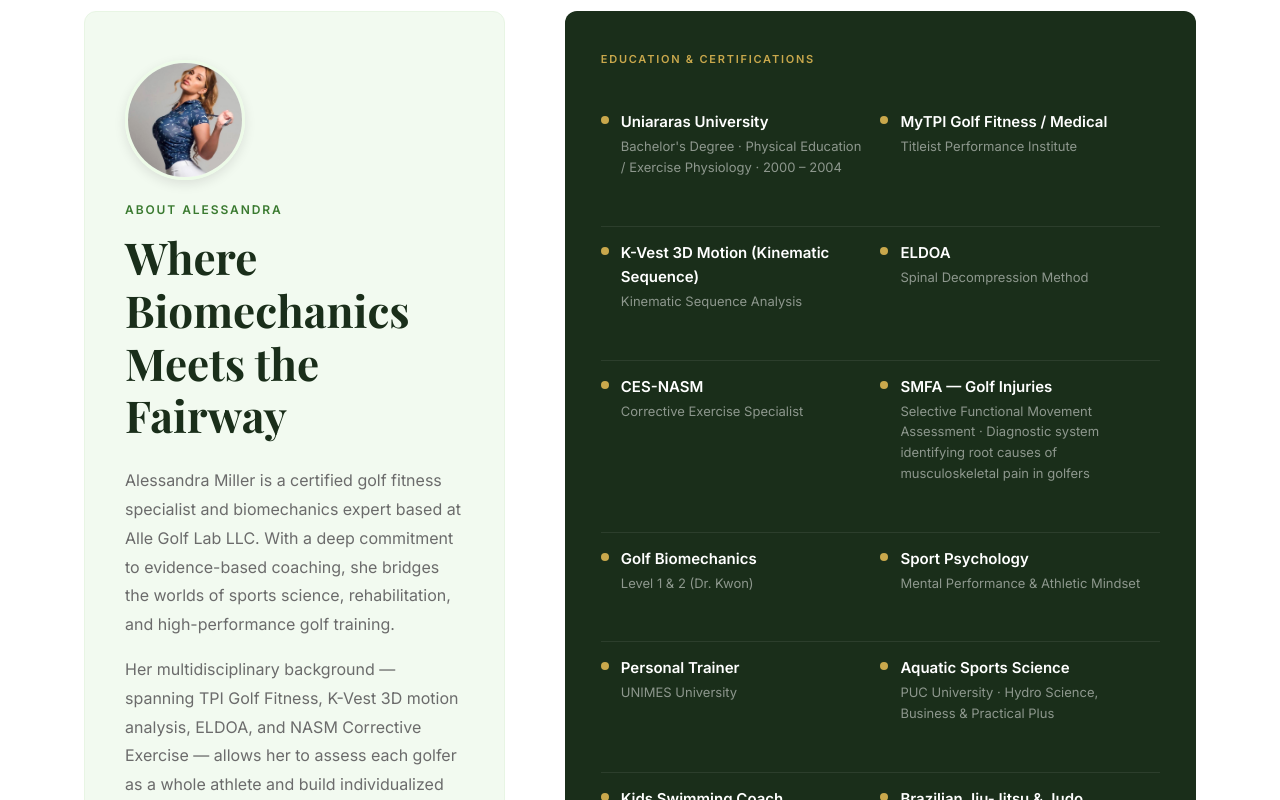
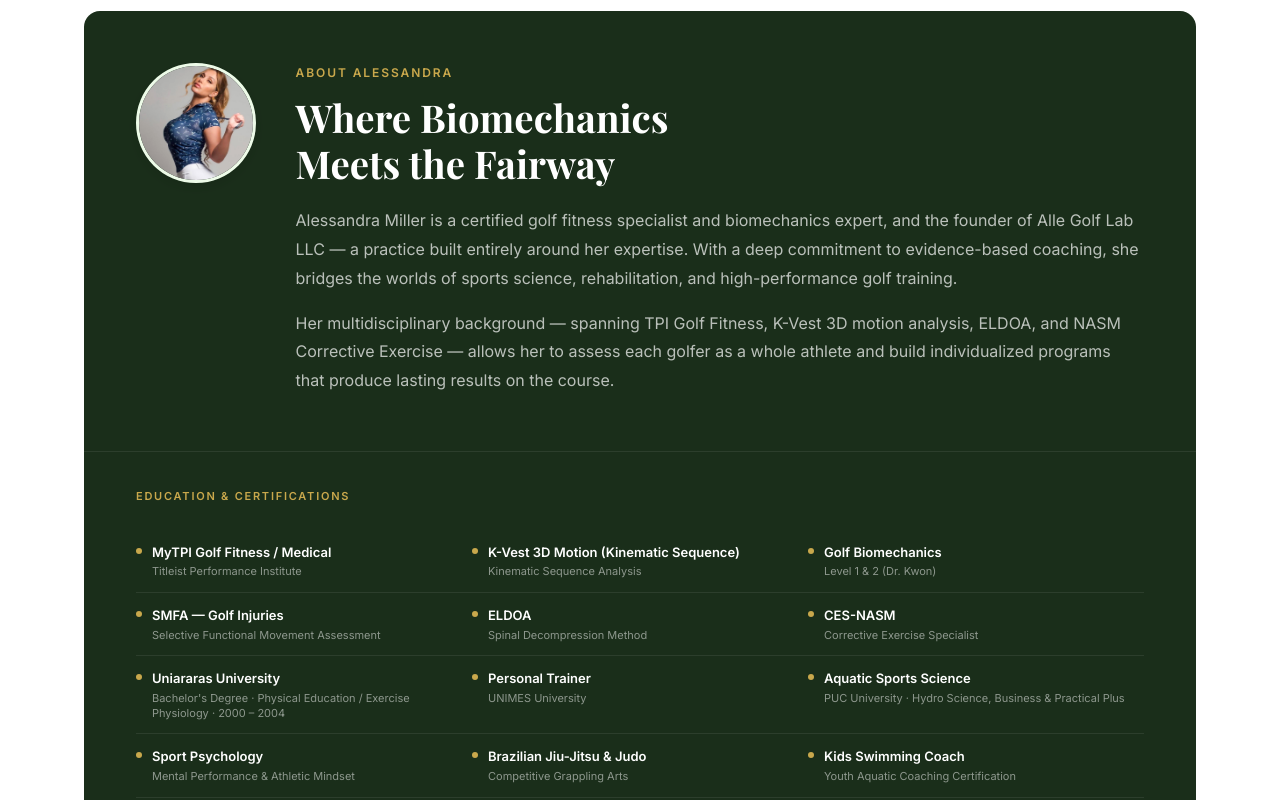
Before and after one commit to earthddx/golf-next, a Next.js app: page / in a window 1280 px wide. Shown: the part 1040-1840 px from the top of the page. Built offline with nearby package versions, Linux system fonts and the light colour scheme.

Commit message:
about section rework

```diff
--- a/app/App.module.css
+++ b/app/App.module.css
@@ -309,50 +309,46 @@
   background: var(--white);
 }
 
-.aboutGrid {
-  display: grid;
-  grid-template-columns: 2fr 3fr;
-  gap: 60px;
-  align-items: stretch;
+.aboutCard {
+  background: var(--green-900);
+  border-radius: 16px;
+  overflow: hidden;
 }
 
-.aboutCertsCol {
-  background: var(--green-900);
-  border-radius: 12px;
-  padding: 40px 36px;
+.aboutProfile {
   display: flex;
-  flex-direction: column;
+  align-items: flex-start;
+  gap: 40px;
+  padding: 52px 52px 40px;
+  border-bottom: 1px solid rgba(255,255,255,0.08);
 }
 
-.aboutCertsCol .certSectionLabel {
-  color: var(--gold);
-  margin-bottom: 28px;
+.aboutCertsPanel {
+  padding: 36px 52px 44px;
+}
+
+.aboutCertsPanel .certSectionLabel {
+  margin-bottom: 24px;
 }
 
 .certCardList {
   list-style: none;
   display: grid;
-  grid-template-columns: 1fr 1fr;
+  grid-template-columns: repeat(3, 1fr);
   gap: 0;
-  flex: 1;
 }
 
 .certCard {
   display: flex;
   align-items: flex-start;
-  gap: 12px;
-  padding: 14px 12px 14px 0;
+  gap: 10px;
+  padding: 12px 12px 12px 0;
   border-bottom: 1px solid rgba(255,255,255,0.08);
 }
 
-.certCard:last-child,
-.certCard:nth-last-child(2):nth-child(odd) {
-  border-bottom: none;
-}
-
 .certCardDot {
-  width: 8px;
-  height: 8px;
+  width: 6px;
+  height: 6px;
   background: var(--gold);
   border-radius: 50%;
   flex-shrink: 0;
@@ -361,7 +357,7 @@
 
 .certCardTitle {
   display: block;
-  font-size: 15px;
+  font-size: 13px;
   font-weight: 600;
   color: var(--white);
   margin-bottom: 2px;
@@ -369,8 +365,9 @@
 
 .certCardSub {
   display: block;
-  font-size: 13px;
+  font-size: 11px;
   color: rgba(255,255,255,0.5);
+  line-height: 1.4;
 }
 
 .eduSection {
@@ -398,11 +395,13 @@
   letter-spacing: 0.04em;
 }
 
-.aboutText {
-  background: var(--green-50);
-  border: 1px solid var(--green-100);
-  border-radius: 12px;
-  padding: 48px 40px;
+.aboutCardTitle {
+  font-family: var(--font-playfair), serif;
+  font-size: clamp(28px, 3vw, 40px);
+  font-weight: 700;
+  color: var(--white);
+  line-height: 1.2;
+  margin-bottom: 20px;
 }
 
 
@@ -422,7 +421,7 @@
   font-weight: 700;
   letter-spacing: 0.16em;
   text-transform: uppercase;
-  color: var(--green-600);
+  color: var(--gold);
   margin-bottom: 12px;
 }
 
@@ -435,7 +434,7 @@
 
 .aboutParagraph {
   font-size: 16px;
-  color: var(--gray-600);
+  color: rgba(255,255,255,0.7);
   line-height: 1.8;
   margin-bottom: 16px;
 }
@@ -445,7 +444,7 @@
   font-weight: 700;
   letter-spacing: 0.16em;
   text-transform: uppercase;
-  color: var(--green-500);
+  color: var(--gold);
   margin-bottom: 14px;
 }
 
@@ -1328,13 +1327,20 @@ a.affiliateItem:hover .affiliateLogo {
     flex-direction: column;
   }
 
-  .aboutGrid {
-    grid-template-columns: 1fr;
-    gap: 48px;
+  .aboutProfile {
+    flex-direction: column;
+    align-items: center;
+    text-align: center;
+    padding: 36px 24px 28px;
+    gap: 24px;
+  }
+
+  .aboutCertsPanel {
+    padding: 28px 24px 36px;
   }
 
   .certCardList {
-    grid-template-columns: 1fr;
+    grid-template-columns: 1fr 1fr;
   }
 
   .aboutImg {
--- a/components/AboutSection.tsx
+++ b/components/AboutSection.tsx
@@ -1,72 +1,57 @@
 import styles from "@/app/App.module.css";
 
 const CERTIFICATIONS = [
-  {
-    title: "Uniararas University",
-    sub: "Bachelor's Degree ·  Physical Education / Exercise Physiology · 2000 – 2004",
-  },
-  {
-    title: "MyTPI Golf Fitness / Medical",
-    sub: "Titleist Performance Institute",
-  },
-  {
-    title: "K-Vest 3D Motion (Kinematic Sequence)",
-    sub: "Kinematic Sequence Analysis",
-  },
-  { title: "ELDOA", sub: "Spinal Decompression Method" },
-  { title: "CES-NASM", sub: "Corrective Exercise Specialist" },
-  {
-    title: "SMFA — Golf Injuries",
-    sub: "Selective Functional Movement Assessment · Diagnostic system identifying root causes of musculoskeletal pain in golfers",
-  },
-  { title: "Golf Biomechanics", sub: "Level 1 & 2 (Dr. Kwon)" },
-  { title: "Sport Psychology", sub: "Mental Performance & Athletic Mindset" },
-  { title: "Personal Trainer", sub: "UNIMES University" },
-  {
-    title: "Aquatic Sports Science",
-    sub: "PUC University · Hydro Science, Business & Practical Plus",
-  },
-  { title: "Kids Swimming Coach", sub: "Youth Aquatic Coaching Certification" },
-  { title: "Brazilian Jiu-Jitsu & Judo", sub: "Competitive Grappling Arts" },
-];
+  { title: 'MyTPI Golf Fitness / Medical', sub: 'Titleist Performance Institute' },
+  { title: 'K-Vest 3D Motion (Kinematic Sequence)', sub: 'Kinematic Sequence Analysis' },
+  { title: 'Golf Biomechanics', sub: 'Level 1 & 2 (Dr. Kwon)' },
+  { title: 'SMFA — Golf Injuries', sub: 'Selective Functional Movement Assessment' },
+  { title: 'ELDOA', sub: 'Spinal Decompression Method' },
+  { title: 'CES-NASM', sub: 'Corrective Exercise Specialist' },
+  { title: 'Uniararas University', sub: "Bachelor's Degree · Physical Education / Exercise Physiology · 2000 – 2004" },
+  { title: 'Personal Trainer', sub: 'UNIMES University' },
+  { title: 'Aquatic Sports Science', sub: 'PUC University · Hydro Science, Business & Practical Plus' },
+  { title: 'Sport Psychology', sub: 'Mental Performance & Athletic Mindset' },
+  { title: 'Brazilian Jiu-Jitsu & Judo', sub: 'Competitive Grappling Arts' },
+  { title: 'Kids Swimming Coach', sub: 'Youth Aquatic Coaching Certification' },
+]
 
 export default function AboutSection() {
   return (
     <section id="about" className={styles.about}>
       <div className={styles.container}>
-        <div className={styles.aboutGrid}>
-          <div className={styles.aboutText}>
+        <div className={styles.aboutCard}>
+
+          <div className={styles.aboutProfile}>
             <img
               src="/thumbnail.jpeg"
               alt="Alessandra Miller"
               className={styles.avatar}
             />
+            <div>
               <p className={styles.sectionEyebrow}>About Alessandra</p>
-            <h2 className={styles.sectionTitle}>
+              <h2 className={styles.aboutCardTitle}>
                 Where Biomechanics
                 <br />
                 Meets the Fairway
               </h2>
               <p className={styles.aboutParagraph}>
                 Alessandra Miller is a certified golf fitness specialist and
-              biomechanics expert based at Alle Golf Lab LLC. With a deep
-              commitment to evidence-based coaching, she bridges the worlds of
-              sports science, rehabilitation, and high-performance golf
-              training.
+                biomechanics expert, and the founder of Alle Golf Lab LLC — a practice
+                built entirely around her expertise. With a deep commitment to
+                evidence-based coaching, she bridges the worlds of sports science,
+                rehabilitation, and high-performance golf training.
               </p>
               <p className={styles.aboutParagraph}>
                 Her multidisciplinary background — spanning TPI Golf Fitness,
                 K-Vest 3D motion analysis, ELDOA, and NASM Corrective Exercise —
                 allows her to assess each golfer as a whole athlete and build
-              individualized programs that produce lasting results on the
-              course.
+                individualized programs that produce lasting results on the course.
               </p>
             </div>
+          </div>
 
-          <div className={styles.aboutCertsCol}>
-            <p className={styles.certSectionLabel}>
-              Education &amp; Certifications
-            </p>
+          <div className={styles.aboutCertsPanel}>
+            <p className={styles.certSectionLabel}>Education &amp; Certifications</p>
             <ul className={styles.certCardList}>
               {CERTIFICATIONS.map((c) => (
                 <li key={c.title} className={styles.certCard}>
@@ -79,8 +64,9 @@ export default function AboutSection() {
               ))}
             </ul>
           </div>
+
         </div>
       </div>
     </section>
-  );
+  )
 }
```
Lines whose indentation alone changed are shown as unchanged.
